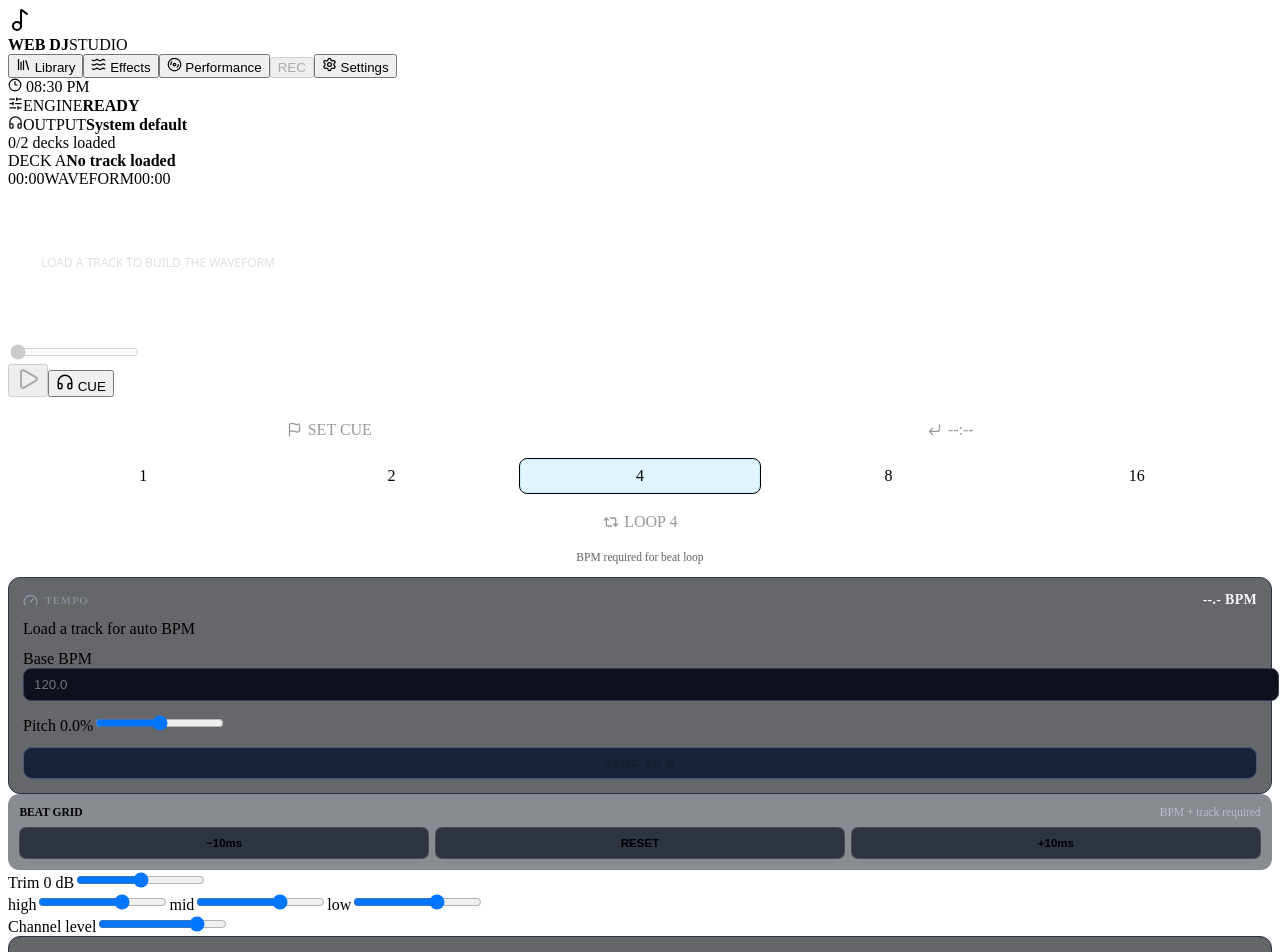
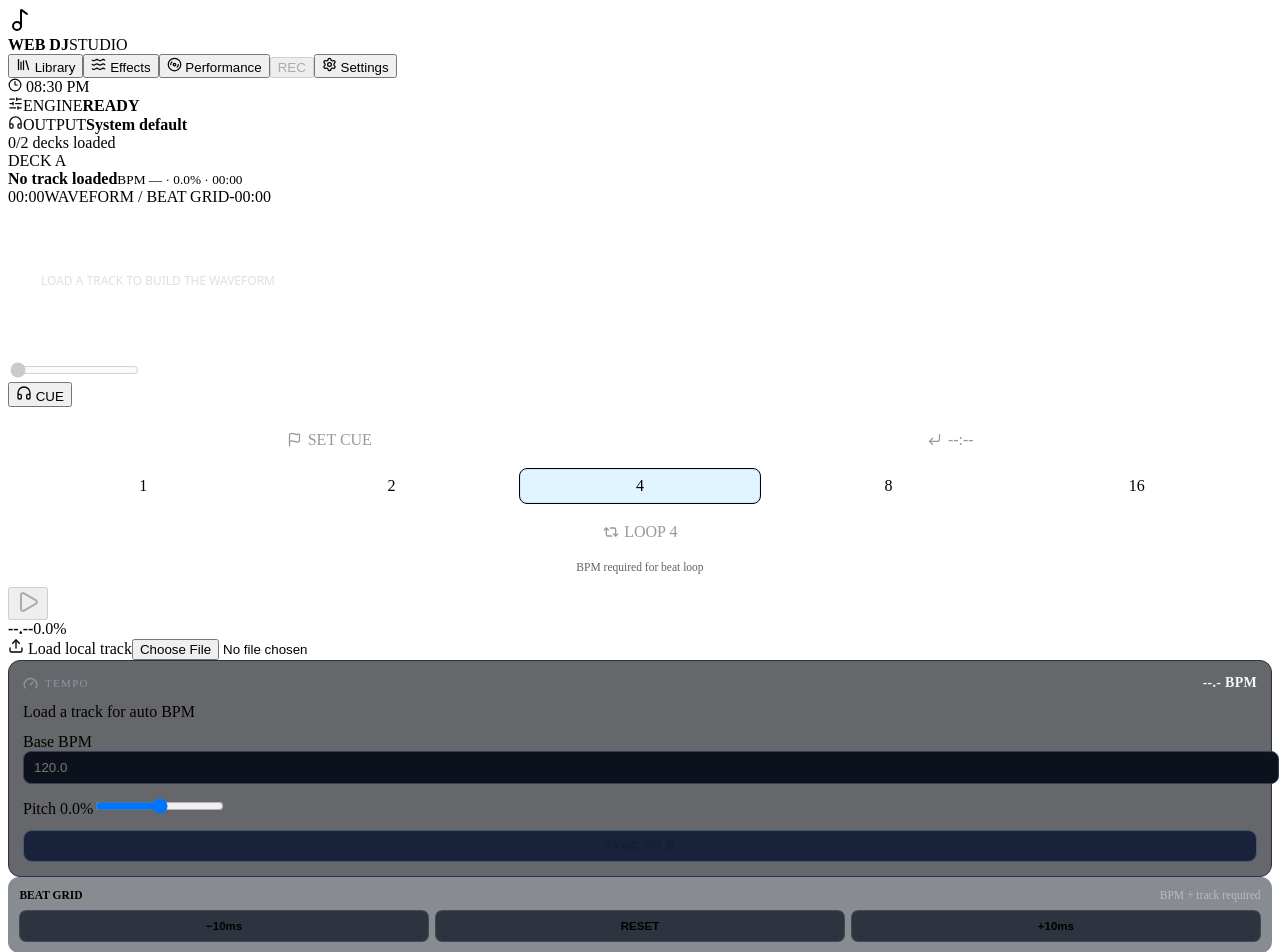
Before and after one commit to ShurexBRT/WebDJ, a React (Vite) app: page / in a window 1280 px wide. Shown: the top 952 px of the page. Built offline with nearby package versions, Linux system fonts and the light colour scheme; the HTML template or start-up script is replaced by a standard one.

Commit message:
Restructure decks around waveform and platter layout

```diff
--- a/src/features/deck/Deck.tsx
+++ b/src/features/deck/Deck.tsx
@@ -1,4 +1,4 @@
-import { useCallback } from 'react'
+import { useCallback, type CSSProperties } from 'react'
 import { Headphones, Pause, Play, Upload } from 'lucide-react'
 import { getAudioEngine } from '../../audio/AudioEngine'
 import { analyzeFileBpm } from '../../audio/bpmAnalysis'
@@ -8,7 +8,6 @@ import { decodeWaveform } from '../../audio/waveform'
 import { BeatGridControls } from '../../components/BeatGridControls'
 import { CueLoopControls } from '../../components/CueLoopControls'
 import { EffectsPanel } from '../../components/EffectsPanel'
-import { LevelMeter } from '../../components/LevelMeter'
 import { TempoControls } from '../../components/TempoControls'
 import { Waveform } from '../../components/Waveform'
 import { useMixerStore, type DeckId } from '../../state/mixerStore'
@@ -17,19 +16,19 @@ export function Deck({ side }: { side: DeckId }) {
   const deck = useMixerStore((state) => state.decks[side])
   const loadTrack = useMixerStore((state) => state.loadTrack)
   const setPlaying = useMixerStore((state) => state.setPlaying)
-  const setTrim = useMixerStore((state) => state.setDeckTrim)
-  const setVolume = useMixerStore((state) => state.setDeckVolume)
   const setDeckTime = useMixerStore((state) => state.setDeckTime)
-  const setDeckEq = useMixerStore((state) => state.setDeckEq)
   const setDeckWaveform = useMixerStore((state) => state.setDeckWaveform)
   const setDeckAnalysis = useMixerStore((state) => state.setDeckAnalysis)
   const setDeckBpmAnalysis = useMixerStore((state) => state.setDeckBpmAnalysis)
   const setDeckCue = useMixerStore((state) => state.setDeckCue)
   const engine = getAudioEngine()
-  const readLevel = useCallback(() => engine.getDeckLevel(side), [engine, side])
   const progress = progressFromTime(deck.currentTime, deck.duration)
   const gridBpm = effectiveBpm(deck.bpm, deck.pitchPercent)
-  const accent = side === 'A' ? '#29b6ff' : '#ff9a3d'
+  const accent = side === 'A' ? '#29b6ff' : '#ff921f'
+  const deckStyle = {
+    '--deck-accent': accent,
+    '--jog-progress': `${Math.max(0, Math.min(1, progress)) * 360}deg`,
+  } as CSSProperties
 
   const seekToProgress = (nextProgress: number) => {
     const nextTime = timeFromProgress(nextProgress, deck.duration)
@@ -88,32 +87,46 @@ export function Deck({ side }: { side: DeckId }) {
   }
 
   return (
-    <section className={`deck deck-${side.toLowerCase()}`} data-testid={`deck-${side}`}>
-      <div className="deck-heading"><span>DECK {side}</span><strong>{deck.trackName ?? 'No track loaded'}</strong></div>
+    <section className={`deck deck-${side.toLowerCase()}`} data-testid={`deck-${side}`} style={deckStyle}>
+      <div className="deck-heading">
+        <span>DECK {side}</span>
+        <div className="track-heading">
+          <strong>{deck.trackName ?? 'No track loaded'}</strong>
+          <small>{gridBpm > 0 ? `${gridBpm.toFixed(1)} BPM` : 'BPM —'} · {deck.pitchPercent > 0 ? '+' : ''}{deck.pitchPercent.toFixed(1)}% · {formatTime(deck.duration)}</small>
+        </div>
+      </div>
+
       <div className="waveform-panel">
-        <div className="time-readout"><span>{formatTime(deck.currentTime)}</span><span>{deck.isAnalyzing ? 'ANALYZING AUDIO…' : deck.analysisError ?? 'WAVEFORM'}</span><span>{formatTime(deck.duration)}</span></div>
+        <div className="time-readout"><span>{formatTime(deck.currentTime)}</span><span>{deck.isAnalyzing ? 'ANALYZING AUDIO…' : deck.analysisError ?? 'WAVEFORM / BEAT GRID'}</span><span>-{formatTime(Math.max(0, deck.duration - deck.currentTime))}</span></div>
         <Waveform peaks={deck.waveform} progress={progress} accent={accent} label={`Waveform deck ${side}`} duration={deck.duration} bpm={gridBpm} beatOffsetSeconds={deck.beatOffsetSeconds} onSeek={seekToProgress} />
       </div>
-      <input aria-label={`Seek deck ${side}`} type="range" min="0" max={Math.max(deck.duration, 0)} step="0.1" value={Math.min(deck.currentTime, deck.duration || 0)} disabled={!deck.duration} onChange={(event) => { const value = Number(event.target.value); engine.seek(side, value); setDeckTime(side, value) }} />
-      <div className="transport">
-        <button className="transport-button" onClick={togglePlayback} disabled={!deck.trackName} aria-label={`${deck.isPlaying ? 'Pause' : 'Play'} deck ${side}`}>{deck.isPlaying ? <Pause /> : <Play />}</button>
-        <button className={`cue-button${deck.cueEnabled ? ' active' : ''}`} onClick={async () => { await engine.initialize(); const enabled = !deck.cueEnabled; setDeckCue(side, enabled); engine.setDeckCue(side, enabled) }} aria-pressed={deck.cueEnabled} aria-label={`Cue deck ${side}`}><Headphones size={18} /> CUE</button>
+
+      <input className="native-seek" aria-label={`Seek deck ${side}`} type="range" min="0" max={Math.max(deck.duration, 0)} step="0.1" value={Math.min(deck.currentTime, deck.duration || 0)} disabled={!deck.duration} onChange={(event) => { const value = Number(event.target.value); engine.seek(side, value); setDeckTime(side, value) }} />
+
+      <div className="deck-transport-strip">
+        <button className={`cue-button${deck.cueEnabled ? ' active' : ''}`} onClick={async () => { await engine.initialize(); const enabled = !deck.cueEnabled; setDeckCue(side, enabled); engine.setDeckCue(side, enabled) }} aria-pressed={deck.cueEnabled} aria-label={`Cue deck ${side}`}><Headphones size={16} /> CUE</button>
+        <CueLoopControls key={`${side}-${deck.trackName ?? 'empty'}`} deckId={side} />
       </div>
-      <CueLoopControls key={`${side}-${deck.trackName ?? 'empty'}`} deckId={side} />
-      <TempoControls deckId={side} />
-      <BeatGridControls deckId={side} />
-      <div className="channel-strip">
-        <LevelMeter label={`Deck ${side} level`} readLevel={readLevel} />
-        <div className="channel-controls">
-          <label className="control-row"><span>Trim {deck.trim > 0 ? `+${deck.trim}` : deck.trim} dB</span><input aria-label={`Trim deck ${side}`} type="range" min="-12" max="12" step="1" value={deck.trim} onChange={(event) => { const value = Number(event.target.value); setTrim(side, value); engine.setDeckTrim(side, value) }} /></label>
-          <div className="deck-controls">
-            {(['high', 'mid', 'low'] as const).map((band) => <label className="control-row compact" key={band}><span>{band}</span><input aria-label={`${band} EQ deck ${side}`} type="range" min="-24" max="12" step="1" value={deck[band]} onChange={(event) => { const value = Number(event.target.value); setDeckEq(side, band, value); engine.setEq(side, band, value) }} /></label>)}
+
+      <div className="deck-performance-grid">
+        <div className="platter-column">
+          <div className="jog-wheel" aria-label={`Jog display deck ${side}`}>
+            <div className="jog-progress-ring" />
+            <div className="jog-grooves" />
+            <button className="transport-button" onClick={togglePlayback} disabled={!deck.trackName} aria-label={`${deck.isPlaying ? 'Pause' : 'Play'} deck ${side}`}>{deck.isPlaying ? <Pause /> : <Play />}</button>
+            <div className="jog-readout"><strong>{gridBpm > 0 ? gridBpm.toFixed(2) : '--.--'}</strong><span>{deck.pitchPercent > 0 ? '+' : ''}{deck.pitchPercent.toFixed(1)}%</span></div>
+            <span className="jog-needle" />
           </div>
-          <label className="control-row"><span>Channel level</span><input aria-label={`Channel level deck ${side}`} type="range" min="0" max="1" step="0.01" value={deck.volume} onChange={(event) => { const value = Number(event.target.value); setVolume(side, value); engine.setDeckVolume(side, value) }} /></label>
+          <label className="load-track-button"><Upload size={16} /> Load local track<input data-testid={`file-input-${side}`} type="file" accept="audio/*" onChange={(event) => handleFile(event.target.files?.[0])} /></label>
         </div>
+
+        <div className="deck-utility-stack">
+          <TempoControls deckId={side} />
+          <BeatGridControls deckId={side} />
+        </div>
+
+        <EffectsPanel deckId={side} />
       </div>
-      <EffectsPanel deckId={side} />
-      <label className="load-track-button"><Upload size={17} /> Load local track<input data-testid={`file-input-${side}`} type="file" accept="audio/*" onChange={(event) => handleFile(event.target.files?.[0])} /></label>
     </section>
   )
 }
```
